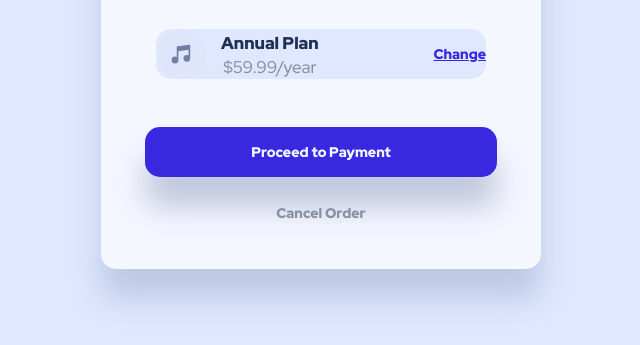
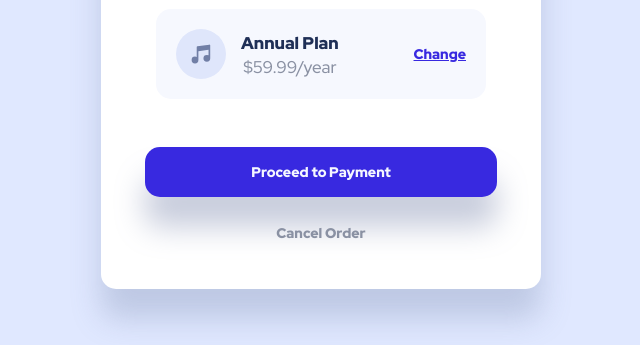
Before and after one commit to napalm-git/order-summary-component, a website: page index.html in a window 1280 px wide. Shown: the part 455-800 px from the top of the page, without its empty margins (319-959 px from the left). Drawn offline with nearby package versions, Linux system fonts and the light colour scheme.

Commit message:
padding and color fix

```diff
--- a/sass/main.scss
+++ b/sass/main.scss
@@ -19,7 +19,7 @@ body {
   flex-direction: column;
   align-items: center;
   justify-content: center;
-  background-color: hsl(225, 100%, 98%);
+  background-color: hsl(0, 0%, 100%);
   text-align: center;
   width: 440px;
   border-radius: 15px;
@@ -53,8 +53,9 @@ body {
     justify-content: space-between;
     width: 75%;
     gap: 10px;
-    background-color: hsl(225, 100%, 94%);
+    background-color: hsl(225, 78%, 98%);
     border-radius: 15px;
+    padding: 1.25rem;
 
     & .plan {
       font-size: 17px;
```
Also changed, not shown: sass/main.css, 1 other file.
